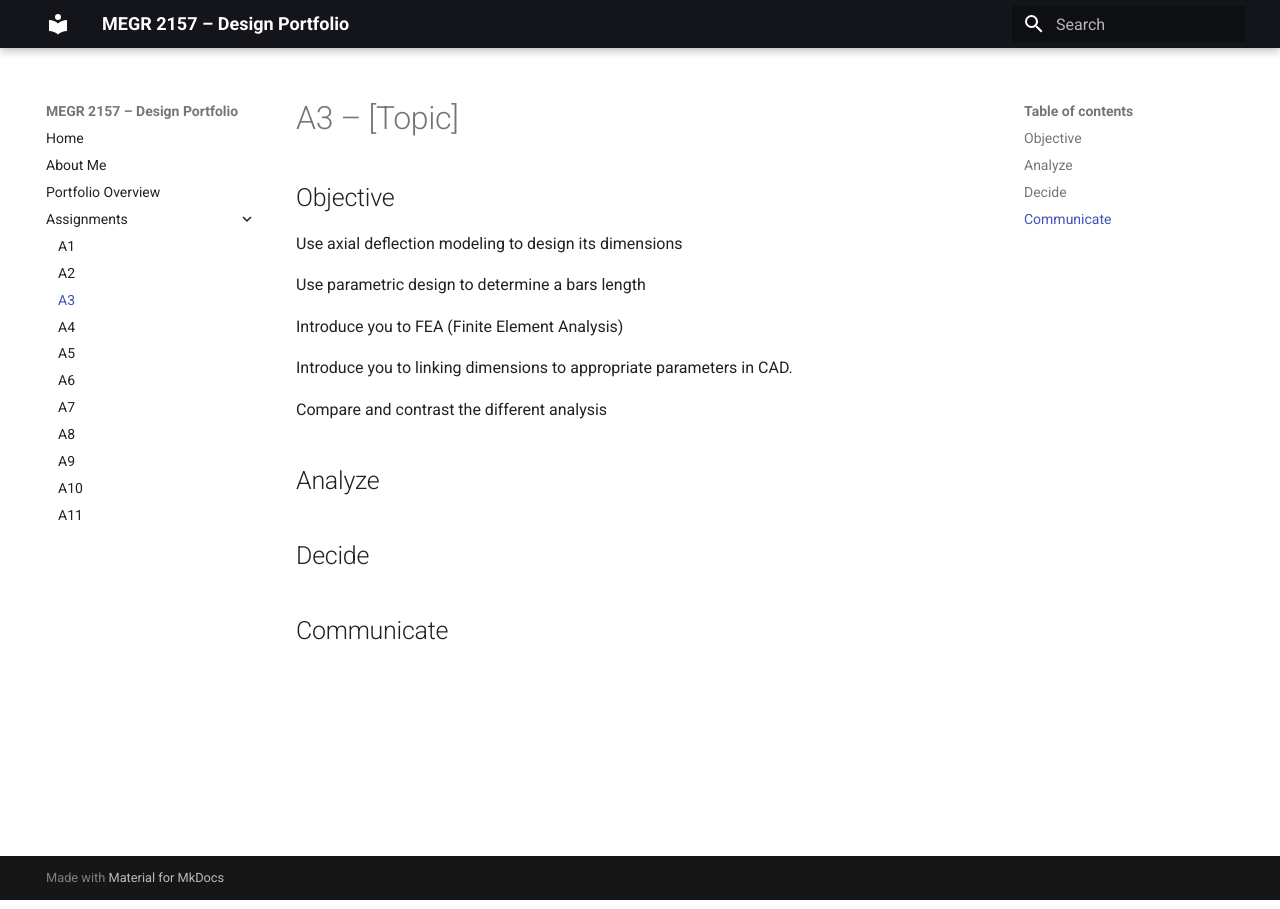
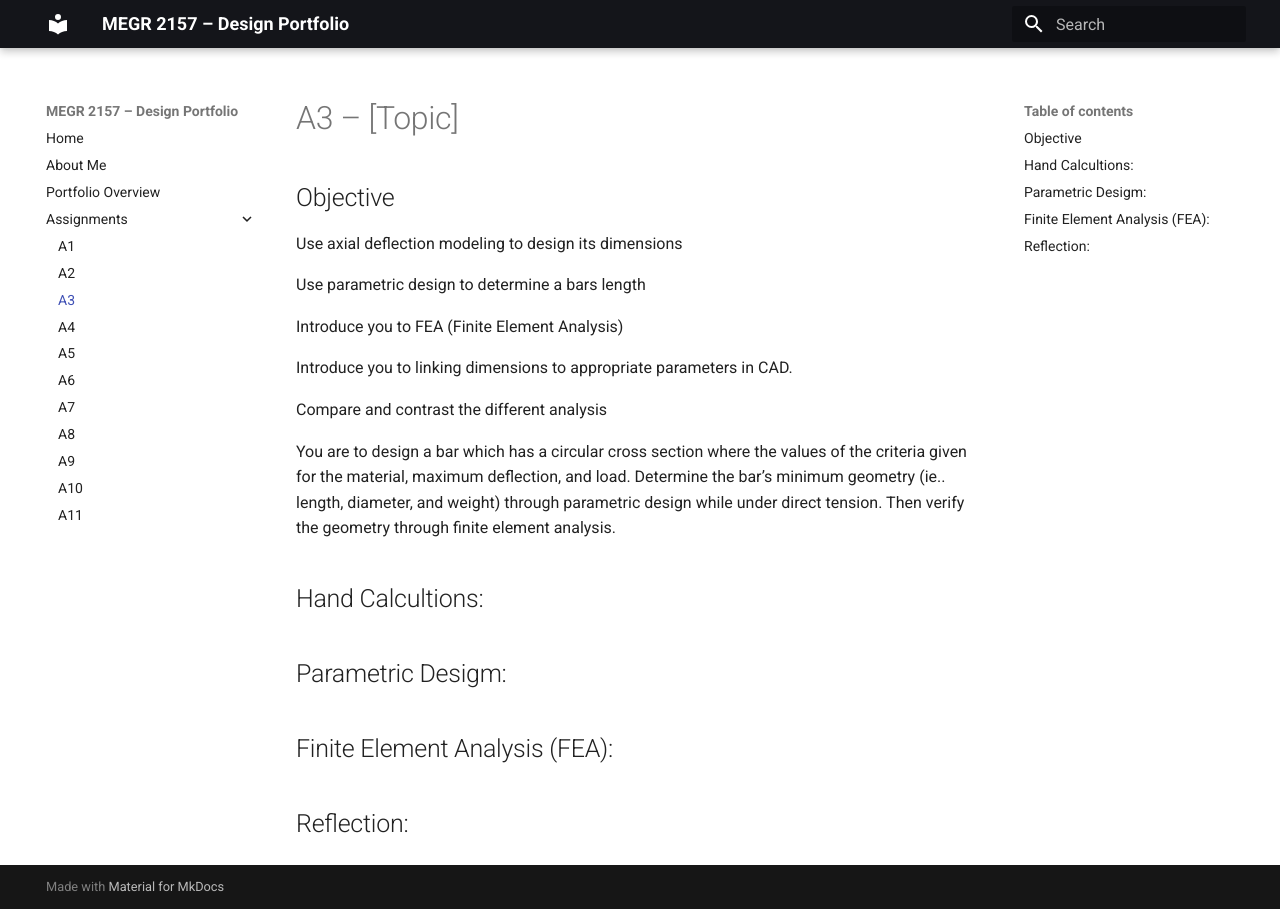
Before and after one commit to nbrehaut/megr2157-portfolio, an MkDocs documentation site: the page built from docs/assignments/A03/index.md, in a window 1280 px wide. Built offline with MkDocs 1.6.1 and Material for MkDocs 9.7.7, drawn with Linux system fonts in a browser that asks for light colours.

Commit message:
Update index.md

```diff
--- a/docs/assignments/A03/index.md
+++ b/docs/assignments/A03/index.md
@@ -11,10 +11,15 @@ Introduce you to linking dimensions to appropriate parameters in CAD.
 
 Compare and contrast the different analysis
 
-## Analyze
+You are to design a bar which has a circular cross section where the values of the criteria given for the material, maximum deflection, and load. Determine the bar’s minimum geometry (ie.. length, diameter, and weight) through parametric design while under direct tension. Then verify the geometry through finite element analysis.
+
+## Hand Calcultions:
 
 
-## Decide
+## Parametric Desigm:
 
 
-## Communicate
+## Finite Element Analysis (FEA):
+
+
+## Reflection:
```
